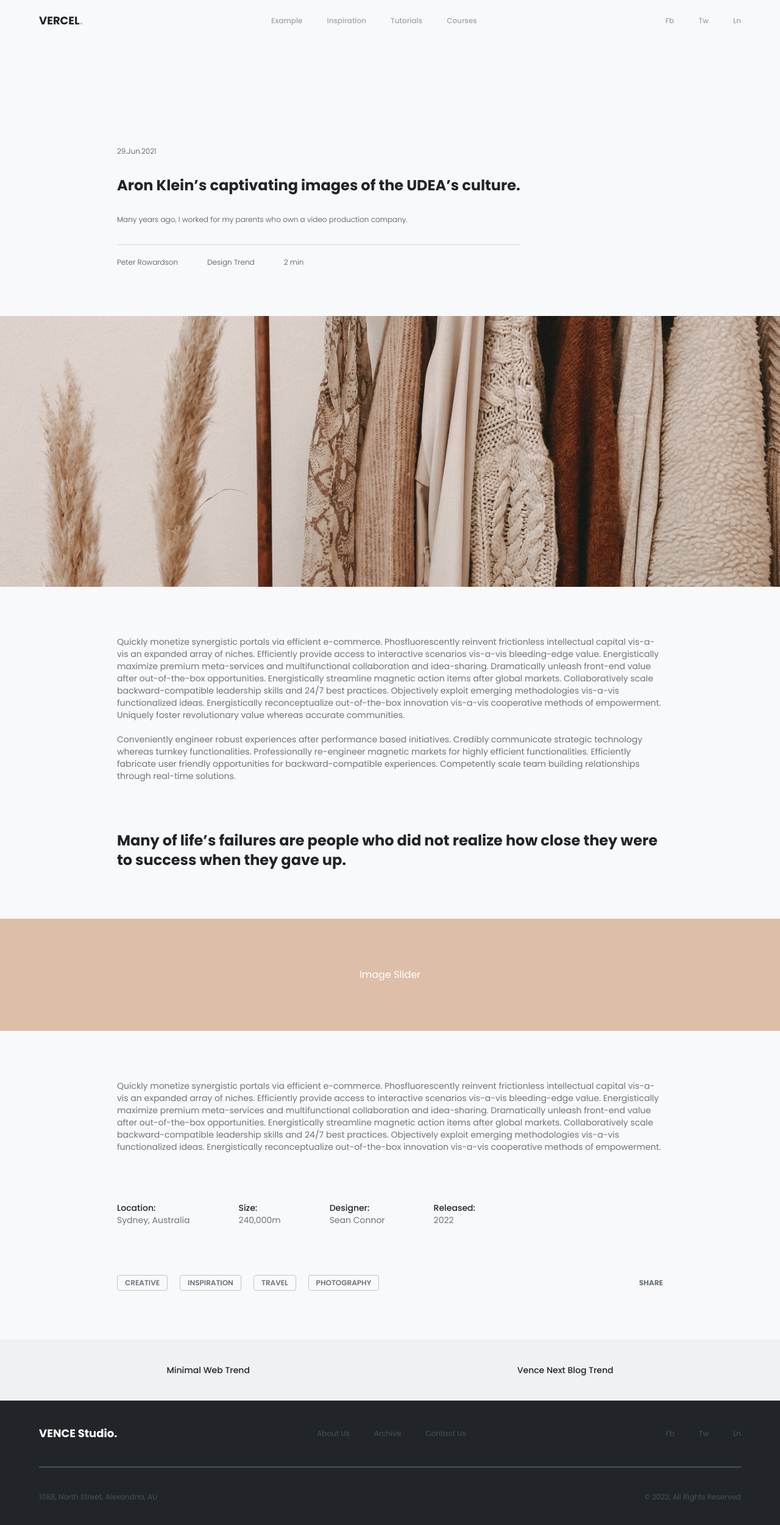
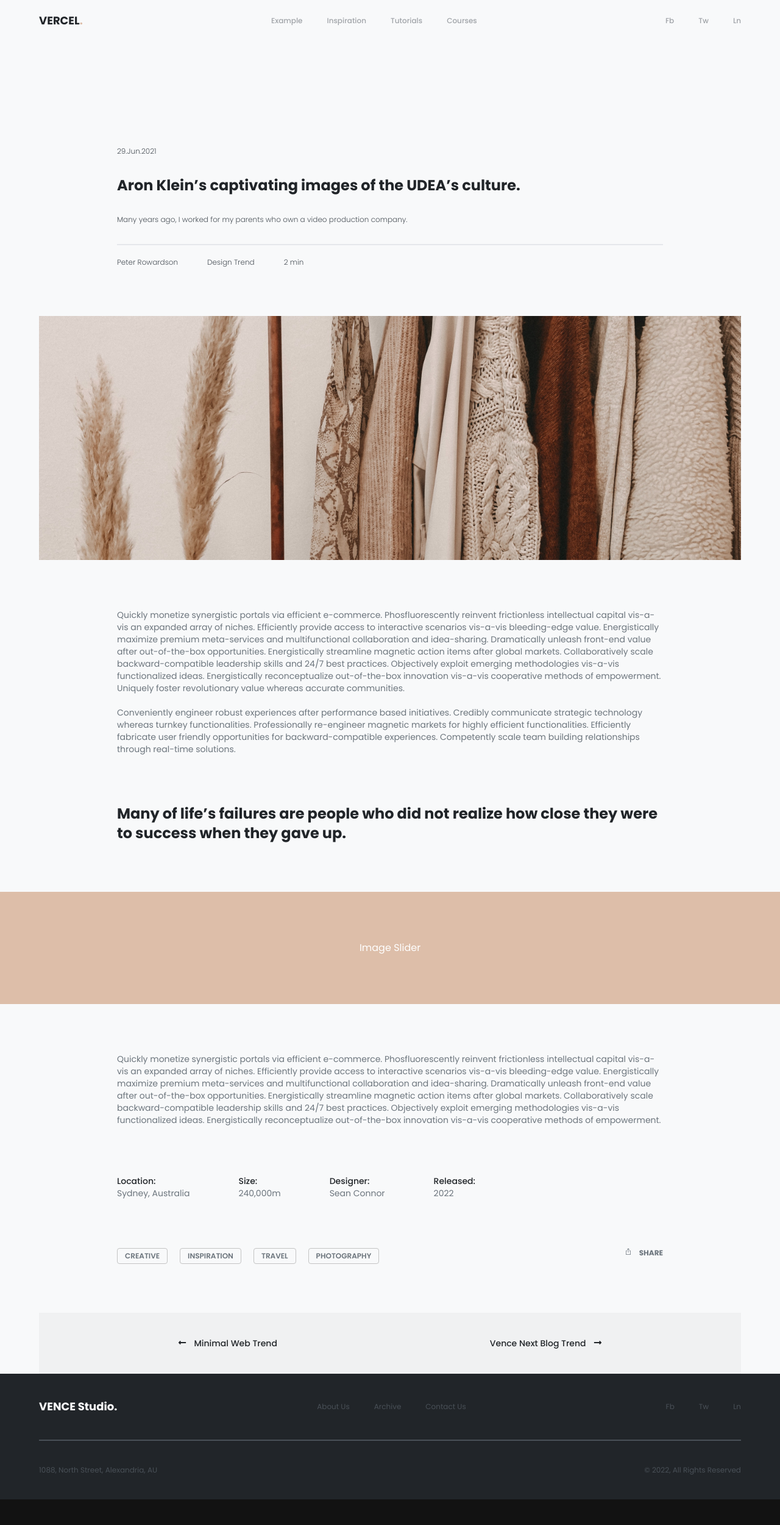
Before and after one commit to Marcellokah/origin-develop-assignment, a React (Vite) app: page / in a window 1280 px wide. Shown: the whole page at 61% size. After the commit the page ends 2458 px from the top, so only its background shows below. Built offline with nearby package versions, Linux system fonts and the light colour scheme.

Commit message:
Overall styling

```diff
--- a/src/components/About.jsx
+++ b/src/components/About.jsx
@@ -4,10 +4,14 @@ import { styles } from '../styles'
 const About = () => {
   return (
     <section className={`${styles.paddingX} max-w-5xl mx-auto flex flex-col items-start gap-20 py-20`}>
+
+      {/* Paragraphs */}
       <div className='flex flex-col gap-5 text-sm text-paragraph'>
         <p>Quickly monetize synergistic portals via efficient e-commerce. Phosfluorescently reinvent frictionless intellectual capital vis-a-vis an expanded array of niches. Efficiently provide access to interactive scenarios vis-a-vis bleeding-edge value. Energistically maximize premium meta-services and multifunctional collaboration and idea-sharing. Dramatically unleash front-end value after out-of-the-box opportunities. Energistically streamline magnetic action items after global markets. Collaboratively scale backward-compatible leadership skills and 24/7 best practices. Objectively exploit emerging methodologies vis-a-vis functionalized ideas. Energistically reconceptualize out-of-the-box innovation vis-a-vis cooperative methods of empowerment. Uniquely foster revolutionary value whereas accurate communities.</p>
         <p>Conveniently engineer robust experiences after performance based initiatives. Credibly communicate strategic technology whereas turnkey functionalities. Professionally re-engineer magnetic markets for highly efficient functionalities. Efficiently fabricate user friendly opportunities for backward-compatible experiences. Competently scale team building relationships through real-time solutions.</p>
       </div>
+
+      {/* Quote */}
       <div className='text-secondary text-2xl font-bold'>
         <h3>Many of life’s failures are people who did not realize how close they were to success when they gave up.</h3>
       </div>
--- a/src/components/Buttons.jsx
+++ b/src/components/Buttons.jsx
@@ -1,12 +1,23 @@
 import React from 'react'
 import { styles } from '../styles'
+import { FaLongArrowAltLeft, FaLongArrowAltRight } from 'react-icons/fa';
 
 const Buttons = () => {
   return (
-    <section>
+    <section className={`${styles.paddingX} w-full mx-auto`}>
       <div className={`${styles.paddingX} bg-buttons_bg text-sm font-medium text-secondary w-full mx-auto flex flex-row justify-around py-10 gap-5`}>
-        <button>Minimal Web Trend</button>
-        <button>Vence Next Blog Trend</button>
+
+        {/* Left button and logo */}
+        <button className='flex gap-3'>
+          <FaLongArrowAltLeft className='mt-0.5' />
+          <p>Minimal Web Trend</p>
+        </button>
+
+        {/* Right button and logo */}
+        <button className='flex flex-row-reverse gap-3'>
+          <FaLongArrowAltRight className='mt-0.5' />
+          <p>Vence Next Blog Trend</p>
+        </button>
       </div>
     </section>
   )
--- a/src/components/Footer.jsx
+++ b/src/components/Footer.jsx
@@ -29,8 +29,9 @@ const Footer = () => {
             </li>
           ))}
         </ul>
+      </div>
 
-      </div>
+      {/* Copyright */}
       <div className='w-full flex justify-between items-center max-w-7xl mx-auto text-primary text-xs'>
         <p>1088, North Street, Alexandria, AU</p>
         <p>© 2022, All Rights Reserved</p>
--- a/src/components/Hero.jsx
+++ b/src/components/Hero.jsx
@@ -3,20 +3,21 @@ import { styles } from '../styles';
 
 const Hero = () => {
   return (
-    <section className="relative w-screen pt-60 p-20 mx-auto">
-      <div className={`${styles.paddingX} max-w-5xl mx-auto flex flex-row gap-5`}>
+    <section className={`${styles.paddingX} max-w-5xl mx-auto flex-row gap-5 pt-60 pb-20`}>
       <div className="flex flex-col justify-start gap-8">
+
+        {/* Time, title, paragraph */}
         <p className="font-light text-primary text-xs">29.Jun.2021</p>
         <p className="font-bold text-secondary text-2xl">Aron Klein’s captivating images of the UDEA’s culture.</p>
-          <p className="font-light text-primary text-xs">Many years ago, I worked for my parents who own a video
-            production company.</p>
+        <p className="font-light text-primary text-xs">Many years ago, I worked for my parents who own a video production company.</p>
+
+        {/* Details */}
         <div className='border-t-2 pt-5 w-full'>
           <ul ul className='list-none flex flex-row gap-12 font-light text-primary text-xs '>
-              <il>Peter Rowardson</il>
-              <il>Design Trend</il>
-              <il>2 min</il>
+            <li>Peter Rowardson</li>
+            <li>Design Trend</li>
+            <li>2 min</li>
           </ul>
-          </div>
         </div>
       </div>
     </section>
--- a/src/components/Image.jsx
+++ b/src/components/Image.jsx
@@ -1,10 +1,11 @@
 import React from 'react'
+import { styles } from '../styles'
 import { clothes } from '../assets'
 
 const Image = () => {
   return (
     <section>
-      <div className='w-full flex justify-center py-15 mx-auto'>
+      <div className={`${styles.paddingX} w-full flex justify-center py-15 mx-auto`}>
         <img src={clothes}></img>
       </div>
     </section>
--- a/src/components/Info.jsx
+++ b/src/components/Info.jsx
@@ -1,11 +1,16 @@
 import React from 'react'
 import { styles } from '../styles'
+import { GoShare } from 'react-icons/go';
 
 const Info = () => {
   return (
     <section className={`${styles.paddingX} max-w-5xl mx-auto py-20`}>
       <div className='flex flex-col gap-20 text-paragraph text-sm'>
+
+        {/* Paragraph */}
         <p>Quickly monetize synergistic portals via efficient e-commerce. Phosfluorescently reinvent frictionless intellectual capital vis-a-vis an expanded array of niches. Efficiently provide access to interactive scenarios vis-a-vis bleeding-edge value. Energistically maximize premium meta-services and multifunctional collaboration and idea-sharing. Dramatically unleash front-end value after out-of-the-box opportunities. Energistically streamline magnetic action items after global markets. Collaboratively scale backward-compatible leadership skills and 24/7 best practices. Objectively exploit emerging methodologies vis-a-vis functionalized ideas. Energistically reconceptualize out-of-the-box innovation vis-a-vis cooperative methods of empowerment. </p>
+
+        {/* Data */}
         <div className='flex flex-row flex-wrap gap-20'>
           <div>
             <h3 className='text-secondary font-medium'>Location:</h3>
@@ -24,6 +29,8 @@ const Info = () => {
             <p>2022</p>
           </div>
         </div>
+
+        {/* Boxes */}
         <div className='flex flex-row  justify-between gap-10 text-xs'>
           <ul className='flex flex-row flex-wrap gap-5 uppercase'>
             <li className='border border-border rounded py-1 px-3 font-semibold'>creative</li>
@@ -31,7 +38,12 @@ const Info = () => {
             <li className='border border-border rounded py-1 px-3 font-semibold'>travel</li>
             <li className='border border-border rounded py-1 px-3 font-semibold'>photography</li>
           </ul>
-          <button className='uppercase font-bold'>share</button>
+
+          {/* Share button and logo */}
+          <button className='uppercase font-bold flex gap-3'>
+            <GoShare className='mt-0.2' />
+            <p>share</p>
+          </button>
         </div>
       </div>
     </section>
```
Also changed, not shown: src/assets/close.svg, src/assets/menu.svg. Lines whose indentation alone changed are shown as unchanged.
